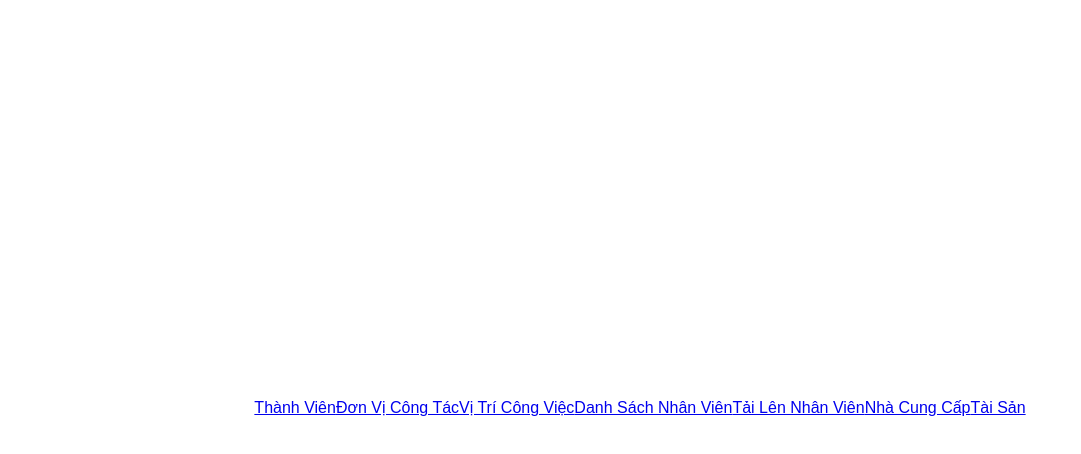
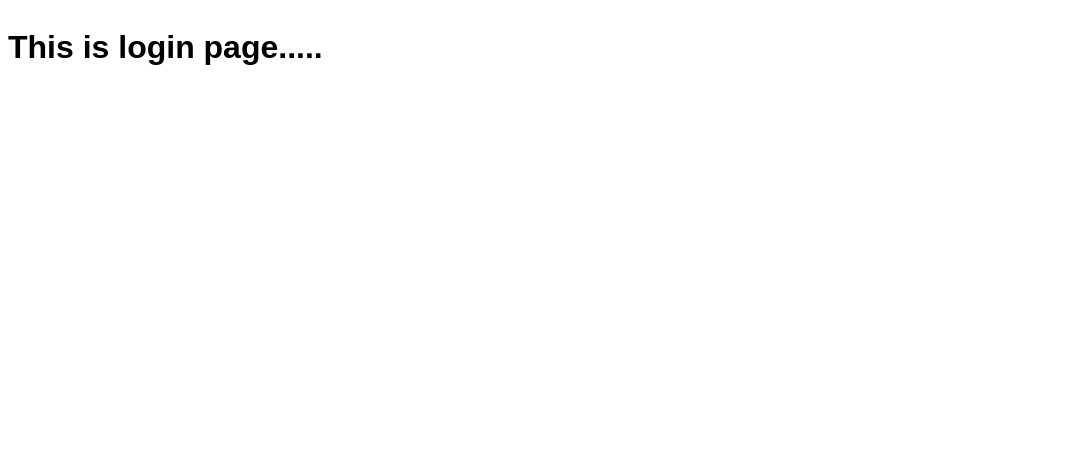
Before and after one commit to letruong28082001/Project_Vue3, a Vue app: page / in a window 1280 px wide. Shown: the top 454 px of the page, without its empty margins (0-1081 px from the left). Built offline with nearby package versions, Linux system fonts and the light colour scheme; a web font is replaced by a local one.

Commit message:
setup feature1/Truongld/Login branch

```diff
--- a/src/App.vue
+++ b/src/App.vue
@@ -1,25 +1,22 @@
 <template lang="">
   <div class="container">
-    <NavPage />
-    <router-view />
+    <app-login></app-login>
   </div>
 </template>
 <script>
-import NavPage from "../src/views/nav/NavPage.vue";
+import Login from "../src/views/auth/LoginPage.vue";
 export default {
   name: "App",
   components: {
-    NavPage,
+    appLogin: Login,
   },
 };
 </script>
 <style lang="scss" scoped>
 .container {
   display: flex;
-  justify-content: center;
-  align-items: center;
-  align-content: center;
   min-height: 100vh;
+  width: 100%;
   h1 {
     font-size: 28px;
     font-family: Arial, Helvetica, sans-serif;
--- a/src/router/index.ts
+++ b/src/router/index.ts
@@ -1,51 +1,6 @@
 import { createRouter, createWebHistory, RouteRecordRaw } from "vue-router";
-import StaffManagement from "@/views/team-management/TeamMemberPage.vue";
-import WorkUnit from "@/views/work-unit/WorkUnitPage.vue";
-import JobPosition from "@/views/job-position/JobPosition.vue";
-import StaffList from "@/views/staff-list/StaffList.vue";
-import StaffUpload from "@/views/staff-upload/StaffUpload.vue";
-import Supplier from "@/views/supplier/SupplierPage.vue";
-import Device from "@/views/device/DevicePage.vue";
 
-const routes: Array<RouteRecordRaw> = [
-  {
-    path: "/Staff",
-    component: StaffManagement,
-  },
-  {
-    path: "/WorkUnit",
-    component: WorkUnit,
-  },
-  {
-    path: "/JobPosition",
-    component: JobPosition,
-  },
-  {
-    path: "/StaffList",
-    component: StaffList,
-  },
-  {
-    path: "/StaffUpload",
-    component: StaffUpload,
-  },
-  {
-    path: "/Supplier",
-    component: Supplier,
-  },
-  {
-    path: "/Device",
-    component: Device,
-  },
-  // ,
-  // {
-  //   path: "/about",
-  //   name: "about",
-  //   // route level code-splitting
-  //   // this generates a separate chunk (about.[hash].js) for this route
-  //   // which is lazy-loaded when the route is visited.
-  //   // component: () =>{}
-  // }
-];
+const routes: Array<RouteRecordRaw> = [];
 
 const router = createRouter({
   history: createWebHistory(process.env.BASE_URL),
--- a/src/views/auth/LoginPage.vue
+++ b/src/views/auth/LoginPage.vue
@@ -1,5 +1,7 @@
 <template lang="">
-  <div></div>
+  <div>
+    <h1>This is login page.....</h1>
+  </div>
 </template>
 <script>
 export default {};
--- a/src/views/device/DevicePage.vue
+++ /dev/null
@@ -1,5 +0,0 @@
-<template lang="">
-  <div>
-    <h1>Device page .......</h1>
-  </div>
-</template>
--- a/src/views/job-position/JobPosition.vue
+++ /dev/null
@@ -1,5 +0,0 @@
-<template lang="">
-  <div>
-    <h1>Job Position page .......</h1>
-  </div>
-</template>
--- a/src/views/nav/NavPage.vue
+++ /dev/null
@@ -1,13 +0,0 @@
-<template lang="">
-  <div>
-    <div class="nav-container">
-      <router-link to="/Staff">Thành Viên</router-link>
-      <router-link to="/WorkUnit">Đơn Vị Công Tác</router-link>
-      <router-link to="/JobPosition">Vị Trí Công Việc</router-link>
-      <router-link to="/StaffList">Danh Sách Nhân Viên</router-link>
-      <router-link to="/StaffUpload">Tải Lên Nhân Viên</router-link>
-      <router-link to="/Supplier">Nhà Cung Cấp</router-link>
-      <router-link to="/Device">Tài Sản</router-link>
-    </div>
-  </div>
-</template>
--- a/src/views/staff-list/StaffList.vue
+++ /dev/null
@@ -1,5 +0,0 @@
-<template lang="">
-  <div>
-    <h1>Staff List page .......</h1>
-  </div>
-</template>
--- a/src/views/staff-upload/StaffUpload.vue
+++ /dev/null
@@ -1,5 +0,0 @@
-<template lang="">
-  <div>
-    <h1>Staff Upload page .......</h1>
-  </div>
-</template>
--- a/src/views/supplier/SupplierPage.vue
+++ /dev/null
@@ -1,5 +0,0 @@
-<template lang="">
-  <div>
-    <h1>Supplier page .......</h1>
-  </div>
-</template>
--- a/src/views/team-management/TeamMemberPage.vue
+++ /dev/null
@@ -1,9 +0,0 @@
-<template lang="">
-  <div>
-    <h1>team management page .......</h1>
-  </div>
-</template>
-<script>
-export default {};
-</script>
-<style lang=""></style>
--- a/src/views/work-unit/WorkUnitPage.vue
+++ /dev/null
@@ -1,5 +0,0 @@
-<template lang="">
-  <div>
-    <h1>Work Unit page .......</h1>
-  </div>
-</template>
```
